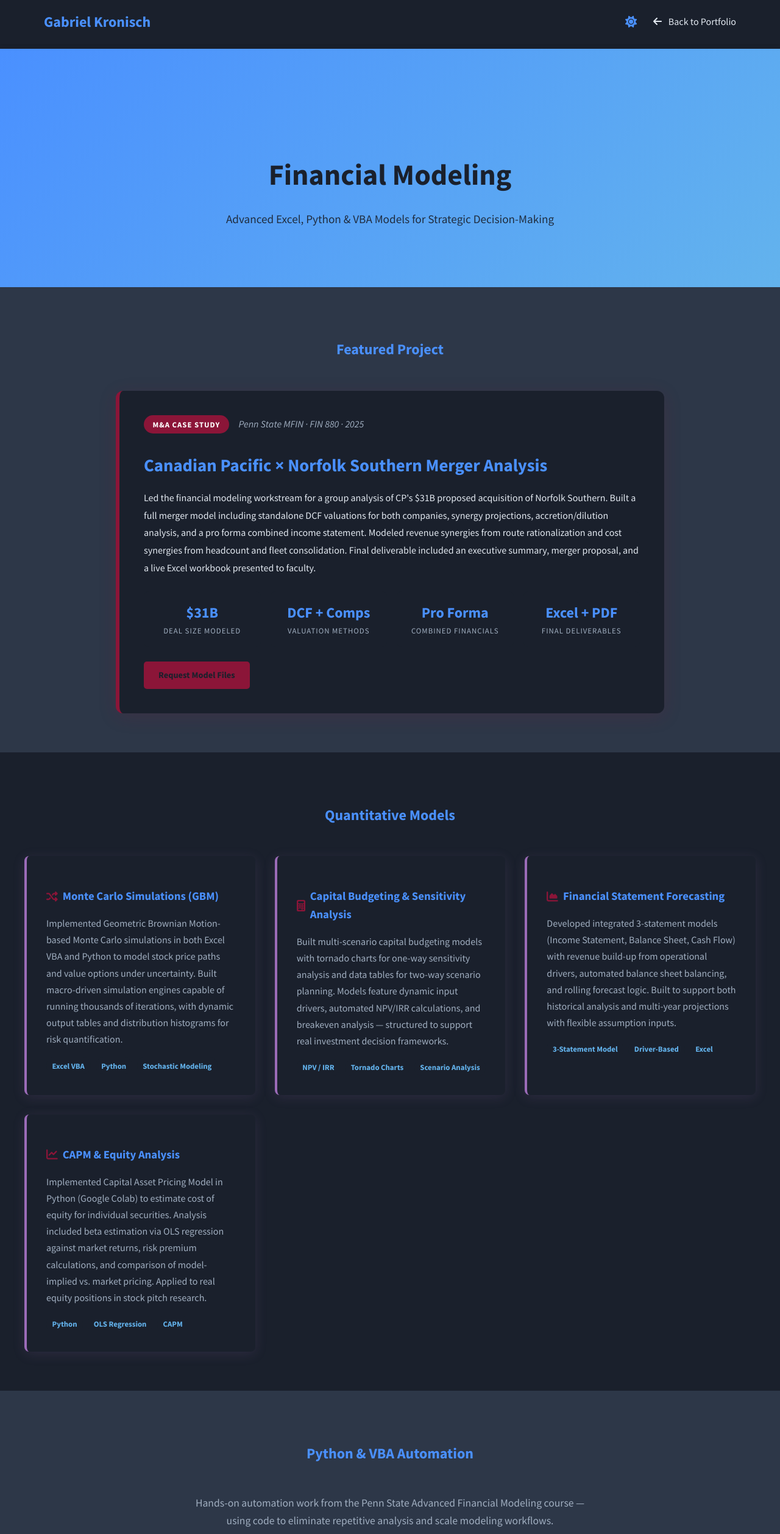
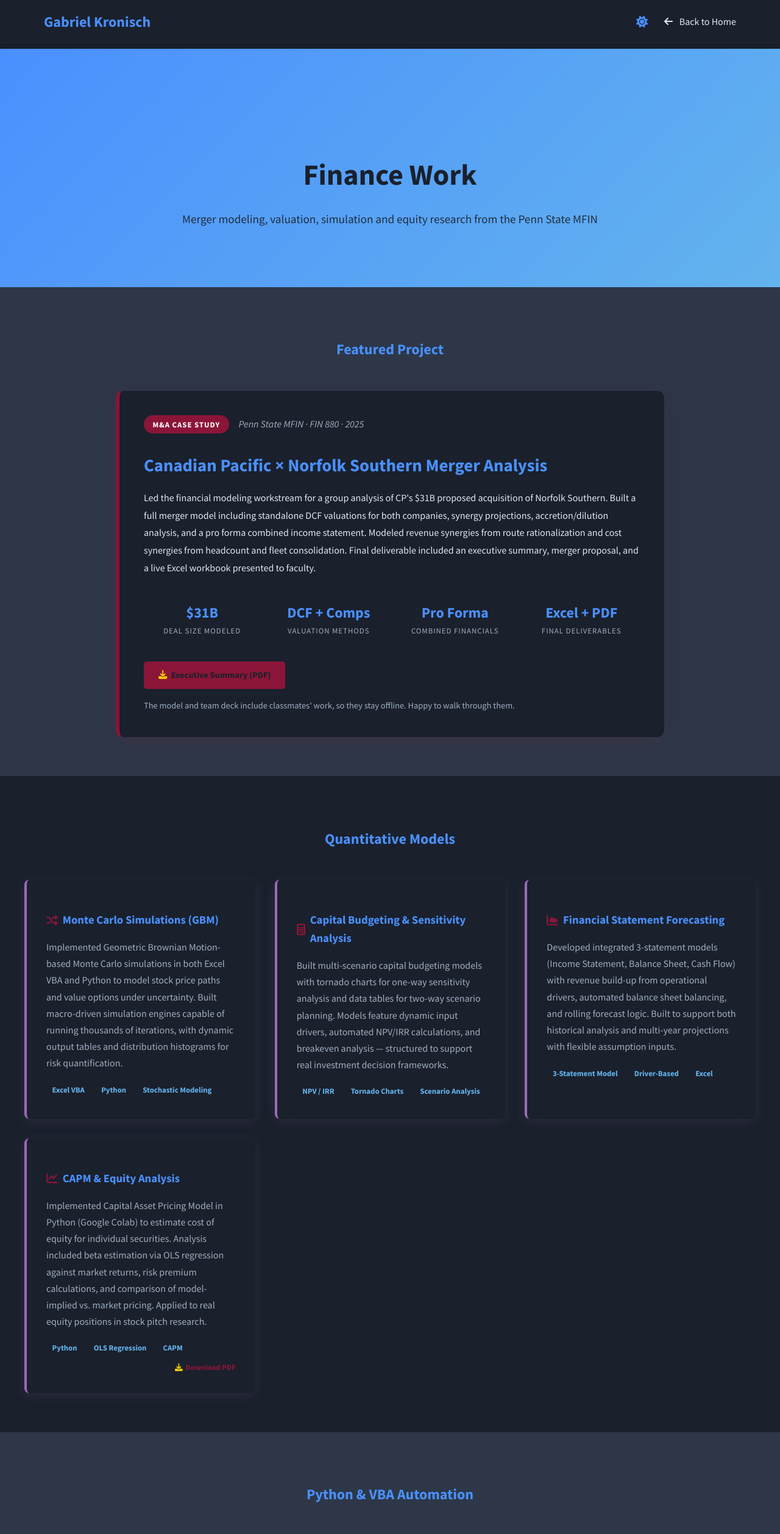
Before and after one commit to gkronisch/Gabriel-Kronisch-Portfolio, a plain HTML site: page projects/financial_modeling.html in a window 1280 px wide. Shown: the top 2516 px of the page at 61% size. Drawn offline with Linux system fonts and the light colour scheme.

Commit message:
Add public downloads for finance work
Publish the executive summary, Reddit pitch and CAPM notebook.
Keep the merger model, team deck, mislabeled lecture deck and
course workbooks local only (classmates names / not ours to share).

```diff
--- a/projects/financial_modeling.html
+++ b/projects/financial_modeling.html
@@ -3,8 +3,8 @@
 <head>
     <meta charset="utf-8" />
     <meta name="viewport" content="width=device-width, initial-scale=1, shrink-to-fit=no" />
-    <meta name="description" content="Gabriel Kronisch - Financial Modeling Projects. Excel, Python, and VBA models for DCF analysis, company valuations, and strategic planning." />
-    <title>Financial Modeling - Gabriel Kronisch Portfolio</title>
+    <meta name="description" content="Gabriel Kronisch - Finance work: merger modeling, valuation, Monte Carlo simulation, and equity research from the Penn State Master of Finance." />
+    <title>Finance Work - Gabriel Kronisch</title>
     <link rel="icon" type="image/png" href="/favicon.png" />
     <!-- Font Awesome icons -->
     <script src="https://use.fontawesome.com/releases/v6.3.0/js/all.js" crossorigin="anonymous"></script>
@@ -395,9 +395,9 @@
                     <i class="fas fa-sun icon-sun"></i>
                     <i class="fas fa-moon icon-moon"></i>
                 </button>
-                <a href="../index.html#portfolio" class="back-link">
+                <a href="../index.html#work" class="back-link">
                     <i class="fas fa-arrow-left back-icon"></i>
-                    Back to Portfolio
+                    Back to Home
                 </a>
             </div>
         </div>
@@ -406,8 +406,8 @@
     <!-- Hero Section -->
     <section class="hero">
         <div class="hero-container">
-            <h1>Financial Modeling</h1>
-            <p class="subtitle">Advanced Excel, Python & VBA Models for Strategic Decision-Making</p>
+            <h1>Finance Work</h1>
+            <p class="subtitle">Merger modeling, valuation, simulation and equity research from the Penn State MFIN</p>
         </div>
     </section>
 
@@ -442,8 +442,11 @@
                         <div style="font-size: 0.8rem; color: var(--text-light); text-transform: uppercase; letter-spacing: 1px;">Final Deliverables</div>
                     </div>
                 </div>
-                <div style="display: flex; gap: 1rem; flex-wrap: wrap;">
-                    <a href="../index.html#contact" class="btn" style="font-size: 0.9rem; padding: 0.7rem 1.5rem;">Request Model Files</a>
+                <div style="display: flex; gap: 1rem; flex-wrap: wrap; align-items: center;">
+                    <a href="../assets/downloads/cp-ns-executive-summary.pdf" class="btn" style="font-size: 0.9rem; padding: 0.7rem 1.5rem;" download>
+                        <i class="fas fa-download" style="margin-right: 0.4rem; color: var(--bright-gold);"></i>Executive Summary (PDF)
+                    </a>
+                    <span style="color: var(--text-light); font-size: 0.9rem;">The model and team deck include classmates' work, so they stay offline. Happy to walk through them.</span>
                 </div>
             </div>
         </div>
@@ -459,7 +462,7 @@
                     <p>
                         Implemented Geometric Brownian Motion-based Monte Carlo simulations in both Excel VBA and Python to model stock price paths and value options under uncertainty. Built macro-driven simulation engines capable of running thousands of iterations, with dynamic output tables and distribution histograms for risk quantification.
                     </p>
-                    <div style="margin-top: 1rem; display: flex; gap: 0.5rem; flex-wrap: wrap;">
+                    <div style="margin-top: 1rem; display: flex; gap: 0.5rem; flex-wrap: wrap; align-items: center;">
                         <span style="background: var(--light-blue); color: var(--accent-blue); padding: 0.2rem 0.6rem; border-radius: 12px; font-size: 0.8rem; font-weight: 600;">Excel VBA</span>
                         <span style="background: var(--light-blue); color: var(--accent-blue); padding: 0.2rem 0.6rem; border-radius: 12px; font-size: 0.8rem; font-weight: 600;">Python</span>
                         <span style="background: var(--light-blue); color: var(--accent-blue); padding: 0.2rem 0.6rem; border-radius: 12px; font-size: 0.8rem; font-weight: 600;">Stochastic Modeling</span>
@@ -470,7 +473,7 @@
                     <p>
                         Built multi-scenario capital budgeting models with tornado charts for one-way sensitivity analysis and data tables for two-way scenario planning. Models feature dynamic input drivers, automated NPV/IRR calculations, and breakeven analysis — structured to support real investment decision frameworks.
                     </p>
-                    <div style="margin-top: 1rem; display: flex; gap: 0.5rem; flex-wrap: wrap;">
+                    <div style="margin-top: 1rem; display: flex; gap: 0.5rem; flex-wrap: wrap; align-items: center;">
                         <span style="background: var(--light-blue); color: var(--accent-blue); padding: 0.2rem 0.6rem; border-radius: 12px; font-size: 0.8rem; font-weight: 600;">NPV / IRR</span>
                         <span style="background: var(--light-blue); color: var(--accent-blue); padding: 0.2rem 0.6rem; border-radius: 12px; font-size: 0.8rem; font-weight: 600;">Tornado Charts</span>
                         <span style="background: var(--light-blue); color: var(--accent-blue); padding: 0.2rem 0.6rem; border-radius: 12px; font-size: 0.8rem; font-weight: 600;">Scenario Analysis</span>
@@ -481,7 +484,7 @@
                     <p>
                         Developed integrated 3-statement models (Income Statement, Balance Sheet, Cash Flow) with revenue build-up from operational drivers, automated balance sheet balancing, and rolling forecast logic. Built to support both historical analysis and multi-year projections with flexible assumption inputs.
                     </p>
-                    <div style="margin-top: 1rem; display: flex; gap: 0.5rem; flex-wrap: wrap;">
+                    <div style="margin-top: 1rem; display: flex; gap: 0.5rem; flex-wrap: wrap; align-items: center;">
                         <span style="background: var(--light-blue); color: var(--accent-blue); padding: 0.2rem 0.6rem; border-radius: 12px; font-size: 0.8rem; font-weight: 600;">3-Statement Model</span>
                         <span style="background: var(--light-blue); color: var(--accent-blue); padding: 0.2rem 0.6rem; border-radius: 12px; font-size: 0.8rem; font-weight: 600;">Driver-Based</span>
                         <span style="background: var(--light-blue); color: var(--accent-blue); padding: 0.2rem 0.6rem; border-radius: 12px; font-size: 0.8rem; font-weight: 600;">Excel</span>
@@ -492,10 +495,13 @@
                     <p>
                         Implemented Capital Asset Pricing Model in Python (Google Colab) to estimate cost of equity for individual securities. Analysis included beta estimation via OLS regression against market returns, risk premium calculations, and comparison of model-implied vs. market pricing. Applied to real equity positions in stock pitch research.
                     </p>
-                    <div style="margin-top: 1rem; display: flex; gap: 0.5rem; flex-wrap: wrap;">
+                    <div style="margin-top: 1rem; display: flex; gap: 0.5rem; flex-wrap: wrap; align-items: center;">
                         <span style="background: var(--light-blue); color: var(--accent-blue); padding: 0.2rem 0.6rem; border-radius: 12px; font-size: 0.8rem; font-weight: 600;">Python</span>
                         <span style="background: var(--light-blue); color: var(--accent-blue); padding: 0.2rem 0.6rem; border-radius: 12px; font-size: 0.8rem; font-weight: 600;">OLS Regression</span>
                         <span style="background: var(--light-blue); color: var(--accent-blue); padding: 0.2rem 0.6rem; border-radius: 12px; font-size: 0.8rem; font-weight: 600;">CAPM</span>
+                        <a href="../assets/downloads/capm-python-analysis.pdf" download style="margin-left: auto; font-size: 0.8rem; color: var(--willamette-burgundy); font-weight: 600; text-decoration: none; white-space: nowrap;">
+                            <i class="fas fa-download" style="color: var(--bright-gold); margin-right: 0.3rem;"></i>Download PDF
+                        </a>
                     </div>
                 </div>
             </div>
@@ -542,8 +548,11 @@
                     <p>
                         Developed a full buy-side equity pitch on Reddit following its 2024 IPO. Analysis covered user monetization trajectory, advertising revenue comps, community flywheel dynamics, and a DCF-backed price target. Delivered as a formal presentation with supporting slide deck.
                     </p>
-                    <div style="margin-top: 1rem;">
+                    <div style="margin-top: 1rem; display: flex; gap: 0.5rem; flex-wrap: wrap; align-items: center;">
                         <span style="background: var(--light-blue); color: var(--accent-blue); padding: 0.2rem 0.6rem; border-radius: 12px; font-size: 0.8rem; font-weight: 600;">Buy Recommendation</span>
+                        <a href="../assets/downloads/rddt-stock-pitch.pdf" download style="margin-left: auto; font-size: 0.8rem; color: var(--willamette-burgundy); font-weight: 600; text-decoration: none; white-space: nowrap;">
+                            <i class="fas fa-download" style="color: var(--bright-gold); margin-right: 0.3rem;"></i>Download PDF
+                        </a>
                     </div>
                 </div>
                 <div class="feature-card">
@@ -562,9 +571,9 @@
     <!-- CTA -->
     <section style="text-align: center; padding: 4rem 2rem; background: var(--light-gray);">
         <div class="container">
-            <h2 style="color: var(--penn-state-blue); margin-bottom: 1rem;">Want to see the model files?</h2>
+            <h2 style="color: var(--penn-state-blue); margin-bottom: 1rem;">Want to see the workbooks?</h2>
             <p style="color: var(--text-light); margin-bottom: 2rem; max-width: 500px; margin-left: auto; margin-right: auto;">
-                Excel workbooks, Python notebooks, and presentation decks available on request.
+                The Excel models were built on course templates, so they stay offline. I'm glad to walk through any of them.
             </p>
             <div class="btn-container">
                 <a href="../index.html#contact" class="btn">Get In Touch</a>
```
Also changed, not shown: 4 other files.
